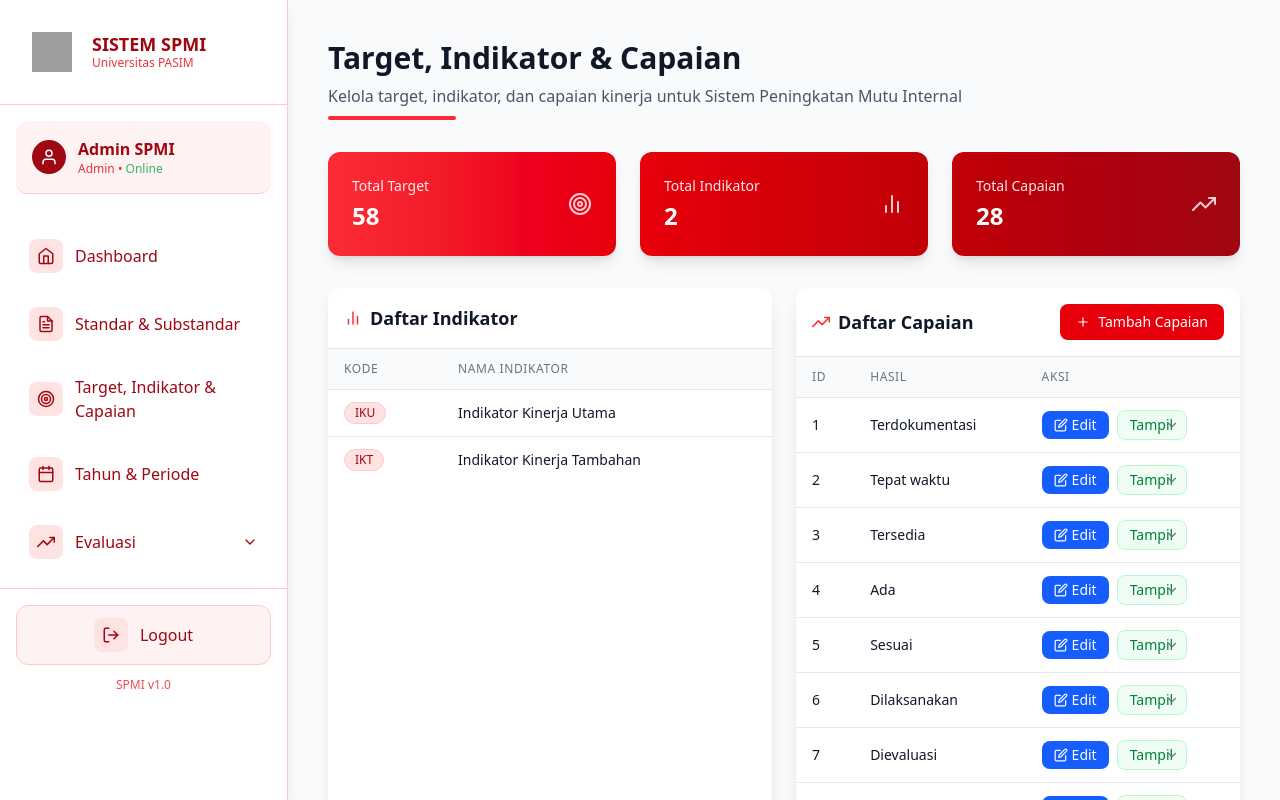
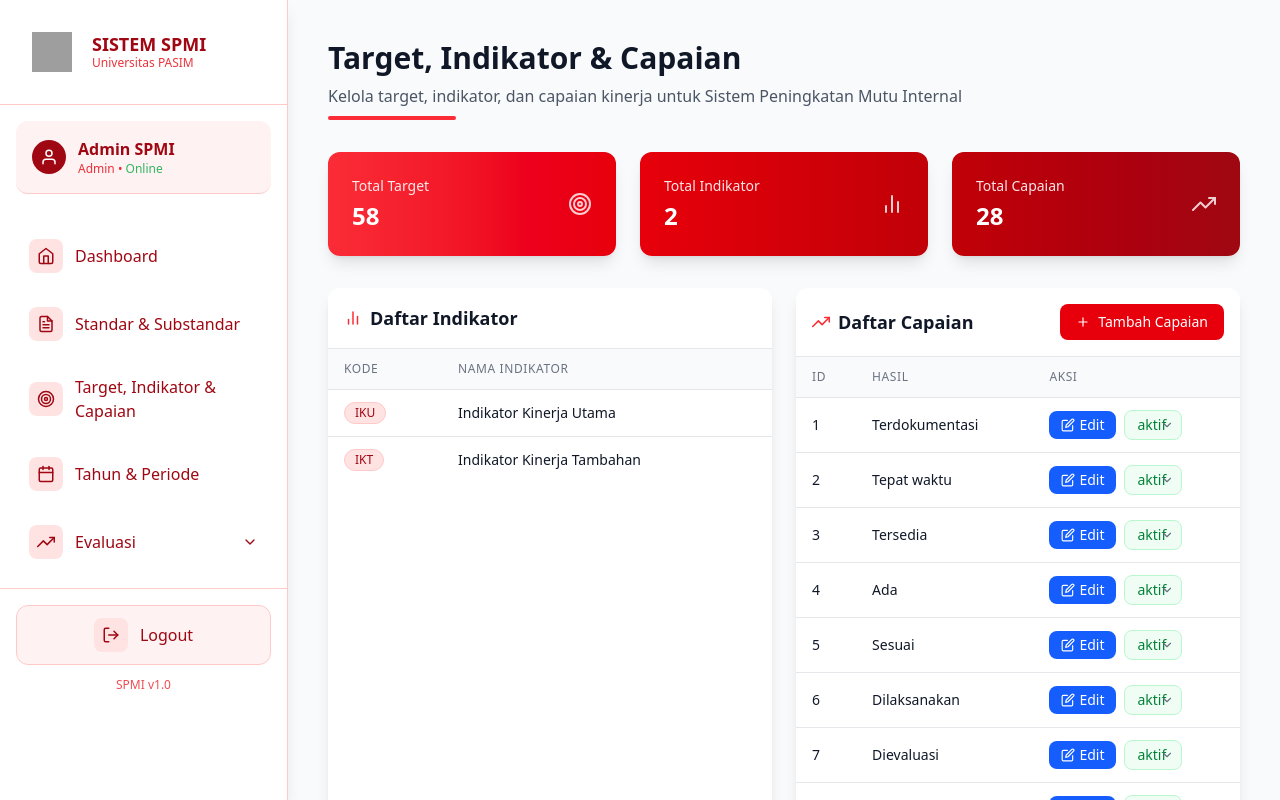
Before and after one commit to fadlifathurrahman/spmi-pasim, a React (Vite) app in the folder frontend/: page /target-indikator in a window 1280 px wide. Built offline with nearby package versions, Linux system fonts and the light colour scheme; grey boxes are pictures that could not be loaded.

Commit message:
update halaman target indikator

```diff
--- a/frontend/src/pages/TargetIndikator.jsx
+++ b/frontend/src/pages/TargetIndikator.jsx
@@ -40,8 +40,8 @@ const TargetIndikator = () => {
   ];
 
   useEffect(() => {
-    setTargets(targetData.map((t) => ({ ...t, status: "Tampil" })));
-    setCapaian(capaianData.map((c) => ({ ...c, status: "Tampil" })));
+    setTargets(targetData.map((t) => ({ ...t, status: "aktif" })));
+    setCapaian(capaianData.map((c) => ({ ...c, status: "aktif" })));
   }, []);
 
   // Target Functions
@@ -75,7 +75,7 @@ const TargetIndikator = () => {
       const newId = Math.max(...targets.map((t) => t.id), 0) + 1;
       setTargets([
         ...targets,
-        { id: newId, deskripsi: formData.deskripsi, status: "Tampil" },
+        { id: newId, deskripsi: formData.deskripsi, status: "aktif" },
       ]);
     }
 
@@ -115,7 +115,7 @@ const TargetIndikator = () => {
         {
           id: newId,
           hasil: formData.hasil,
-          status: "Tampil",
+          status: "aktif",
         },
       ]);
     }
@@ -135,7 +135,7 @@ const TargetIndikator = () => {
 
   // Fungsi untuk mendapatkan style dropdown berdasarkan status
   const getDropdownStyle = (status) => {
-    if (status === "Tampil") {
+    if (status === "aktif") {
       return "bg-green-50 text-green-700 border-green-200 hover:bg-green-100";
     } else {
       return "bg-gray-50 text-gray-700 border-gray-200 hover:bg-gray-100";
@@ -299,16 +299,16 @@ const TargetIndikator = () => {
                             )}`}
                           >
                             <option
-                              value="Tampil"
+                              value="aktif"
                               className="bg-white text-gray-900"
                             >
-                              Tampil
+                              aktif
                             </option>
                             <option
-                              value="Arsip"
+                              value="pasif"
                               className="bg-white text-gray-900"
                             >
-                              Arsip
+                              pasif
                             </option>
                           </select>
                           <FiChevronDown className="absolute right-2 top-1/2 transform -translate-y-1/2 text-gray-500 pointer-events-none" />
@@ -390,16 +390,16 @@ const TargetIndikator = () => {
                           )}`}
                         >
                           <option
-                            value="Tampil"
+                            value="aktif"
                             className="bg-white text-gray-900"
                           >
-                            Tampil
+                            aktif
                           </option>
                           <option
-                            value="Arsip"
+                            value="pasif"
                             className="bg-white text-gray-900"
                           >
-                            Arsip
+                            pasif
                           </option>
                         </select>
                         <FiChevronDown className="absolute right-2 top-1/2 transform -translate-y-1/2 text-gray-500 pointer-events-none" />
```
